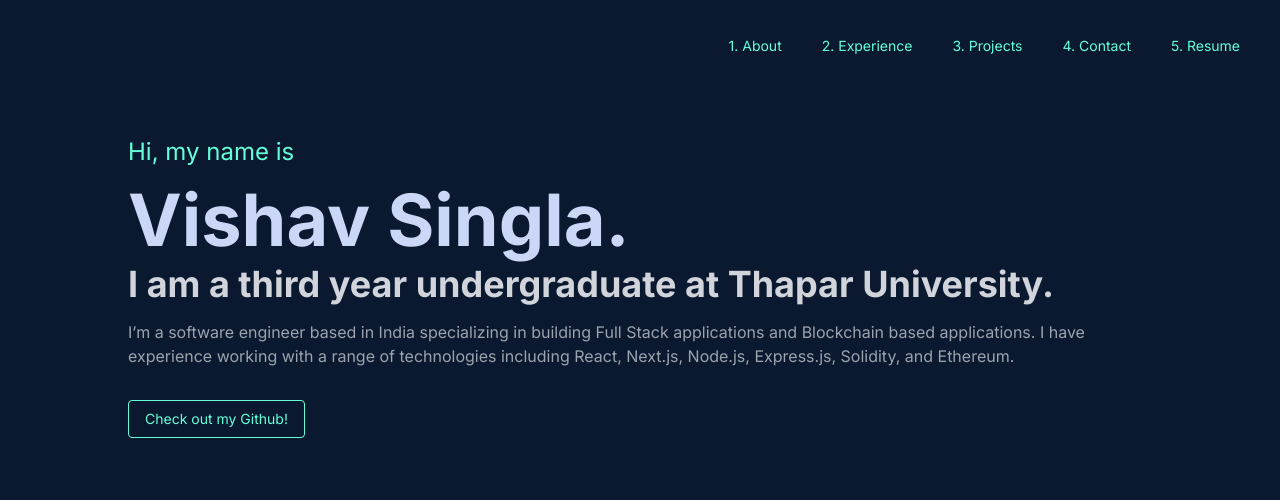
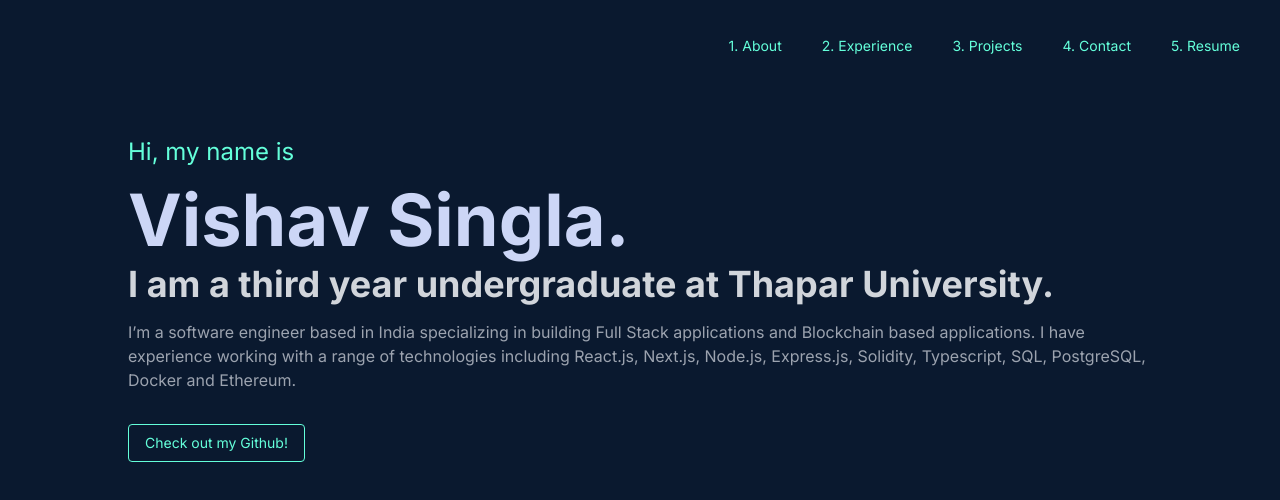
Before and after one commit to vishavsingla/portfolio, a Next.js app: page / in a window 1280 px wide. Shown: the top 500 px of the page. Built offline with nearby package versions, Linux system fonts and the light colour scheme.

Commit message:
made few changes in home and routing

```diff
--- a/app/page.tsx
+++ b/app/page.tsx
@@ -18,7 +18,7 @@ const Home: React.FC = () => {
         <h3 className="text-4xl text-[#25647F] font-bold mt-2 text-gray-300">I am a third year undergraduate at Thapar University.</h3>
         <p className="mt-4 text-gray-400">
           I’m a software engineer based in India specializing in building Full Stack applications and Blockchain based applications.
-          I have experience working with a range of technologies including React, Next.js, Node.js, Express.js, Solidity, and Ethereum.
+          I have experience working with a range of technologies including React.js, Next.js, Node.js, Express.js, Solidity, Typescript, SQL, PostgreSQL, Docker and Ethereum.
         </p>
         <a href="https://github.com/vishavsingla" className="inline-block mt-8 border border-[#64ffda] text-[#64ffda] py-2 px-4 rounded text-sm">Check out my Github!</a>
       </div>
```
